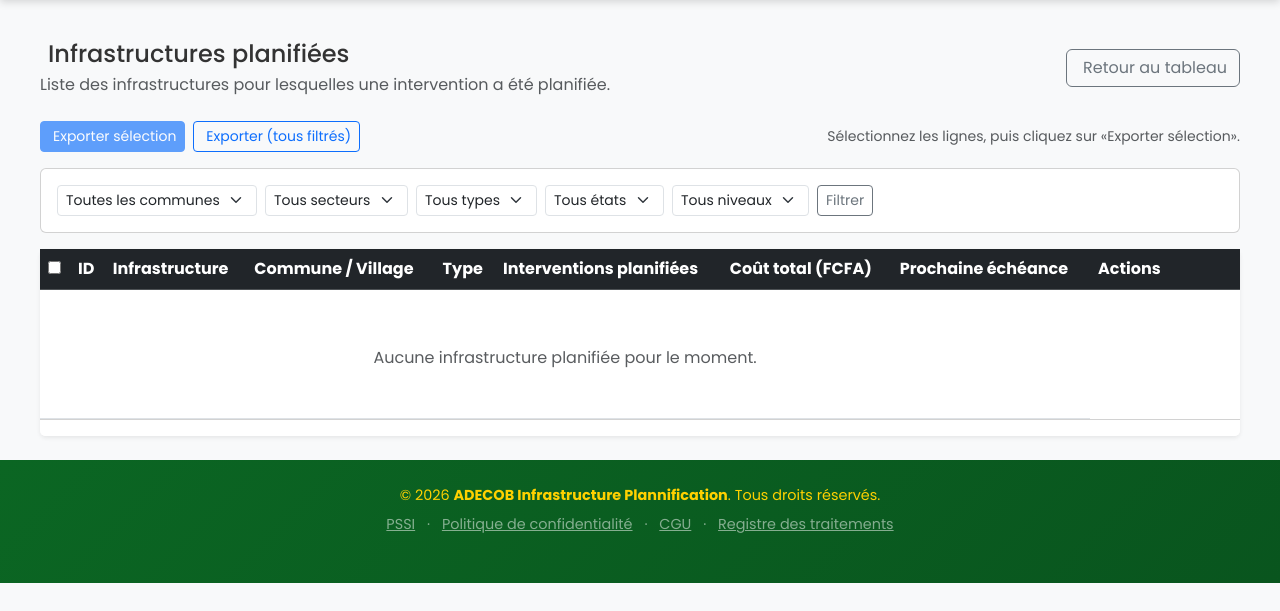
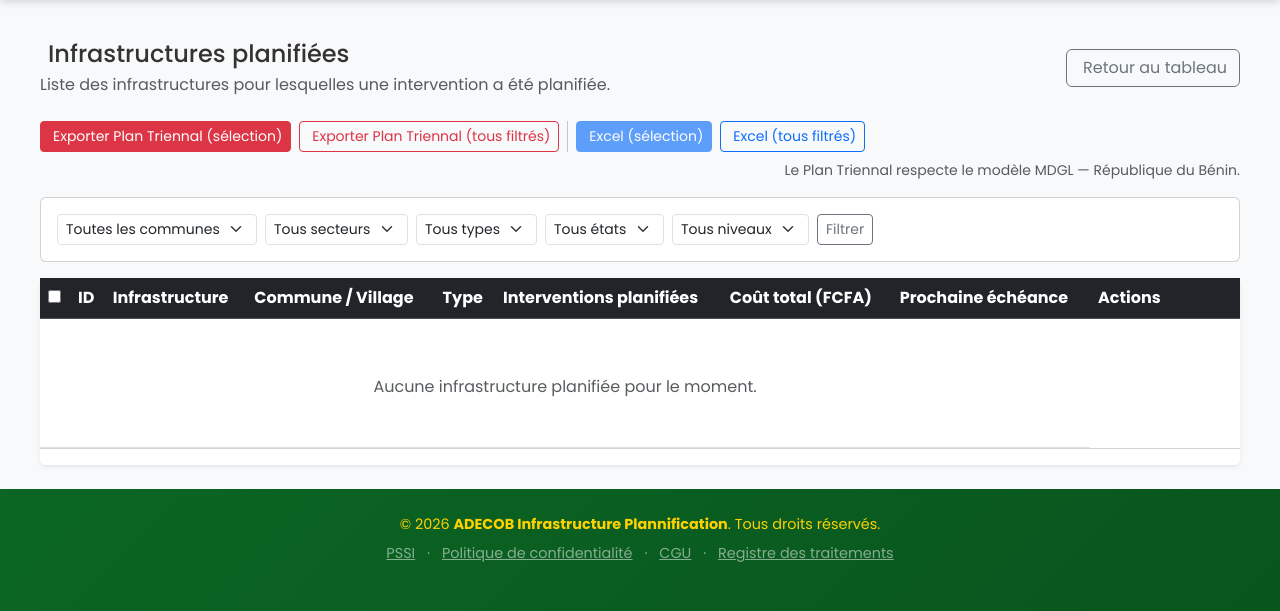
Before and after one commit to rufusakande/adecob, a Laravel app: page /infrastructures-planifiees in a window 1280 px wide. Shown: the part 170-781 px from the top of the page. Run offline with Laravel 10, Linux system fonts and the light colour scheme; a user stored in the database is signed in; data comes from the database, SQL or seed files in the repository; data that the repository does not hold is empty; parts of the project's set-up code (start-up, migrations or seed data) failed here and were passed over.

Commit message:
Changes
Co-authored-by: rufusakande <135637562+rufusakande@users.noreply.github.com>

```diff
--- a/resources/views/infrastructures/planned.blade.php
+++ b/resources/views/infrastructures/planned.blade.php
@@ -11,11 +11,27 @@
         <a href="{{ route('infrastructures.index') }}" class="btn btn-outline-secondary"><i class="fas fa-arrow-left me-1"></i> Retour au tableau</a>
     </div>
 
-    <div class="mb-3 d-flex gap-2 align-items-center">
-        <button type="button" class="btn btn-primary btn-sm" id="export-selected-btn"><i class="fas fa-file-excel me-1"></i> Exporter sélection</button>
-        <a href="{{ request()->fullUrlWithQuery(['format' => 'excel', 'export_scope' => 'filtered']) }}" class="btn btn-outline-primary btn-sm"><i class="fas fa-file-excel me-1"></i> Exporter (tous filtrés)</a>
-        <span class="ms-auto small text-muted">Sélectionnez les lignes, puis cliquez sur «Exporter sélection».</span>
+    <div class="mb-3 d-flex flex-wrap gap-2 align-items-center">
+        <button type="button" class="btn btn-danger btn-sm" id="export-plan-selected-btn">
+            <i class="fas fa-file-pdf me-1"></i> Exporter Plan Triennal (sélection)
+        </button>
+        <a href="{{ route('infrastructures.planned.export', array_merge(request()->except(['page','_token']), ['export_scope' => 'filtered'])) }}"
+           class="btn btn-outline-danger btn-sm">
+            <i class="fas fa-file-pdf me-1"></i> Exporter Plan Triennal (tous filtrés)
+        </a>
+        <span class="vr d-none d-md-inline"></span>
+        <button type="button" class="btn btn-primary btn-sm" id="export-selected-btn"><i class="fas fa-file-excel me-1"></i> Excel (sélection)</button>
+        <a href="{{ request()->fullUrlWithQuery(['format' => 'excel', 'export_scope' => 'filtered']) }}" class="btn btn-outline-primary btn-sm"><i class="fas fa-file-excel me-1"></i> Excel (tous filtrés)</a>
+        <span class="ms-auto small text-muted">Le Plan Triennal respecte le modèle MDGL — République du Bénin.</span>
     </div>
+
+    {{-- Formulaire caché pour l'export PDF de la sélection --}}
+    <form id="plan-export-form" method="POST" action="{{ route('infrastructures.planned.export') }}" style="display:none">
+        @csrf
+        <input type="hidden" name="export_scope" value="selected">
+        @if(request('commune'))<input type="hidden" name="commune" value="{{ request('commune') }}">@endif
+        <div id="plan-export-selected-container"></div>
+    </form>
 
     <div class="card mb-3">
         <div class="card-body p-3">
```
